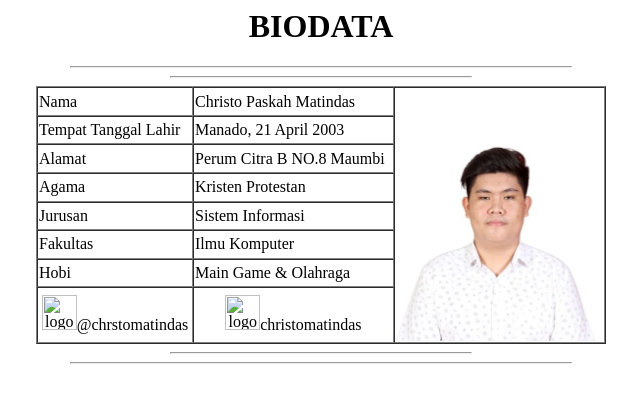
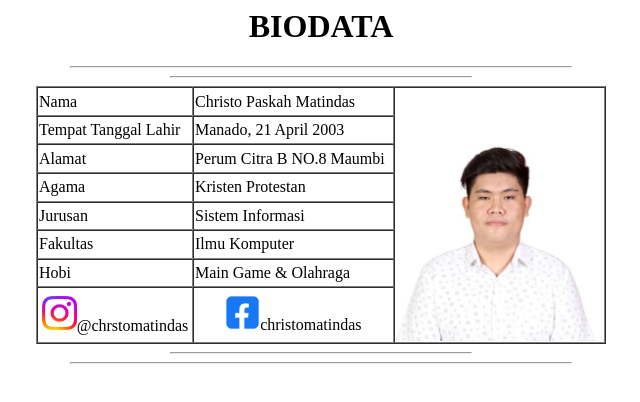
Before and after one commit to christomatindas/mybiodata, a plain HTML site: page index.html in a window 1280 px wide. Shown: the whole page, without its empty margins (319-959 px from the left). Drawn offline with Linux system fonts and the light colour scheme.

Commit message:
Update index.html

```diff
--- a/index.html
+++ b/index.html
@@ -42,8 +42,8 @@
             <td>Main Game & Olahraga</td>
         </tr>
         <tr align="center">
-            <td><img src="foto/download.jpg" width="35" alt="logo instagram">@chrstomatindas</td>
-            <td><img src="foto/Facebook-Logo-Square-768x768.png" width="35" alt="logo facebook">christomatindas</td>
+            <td><img src="download.jpg" width="35" alt="logo instagram">@chrstomatindas</td>
+            <td><img src="Facebook-Logo-Square-768x768.png" width="35" alt="logo facebook">christomatindas</td>
         </tr>
     </table>
     <hr width="300" style="4">
```
